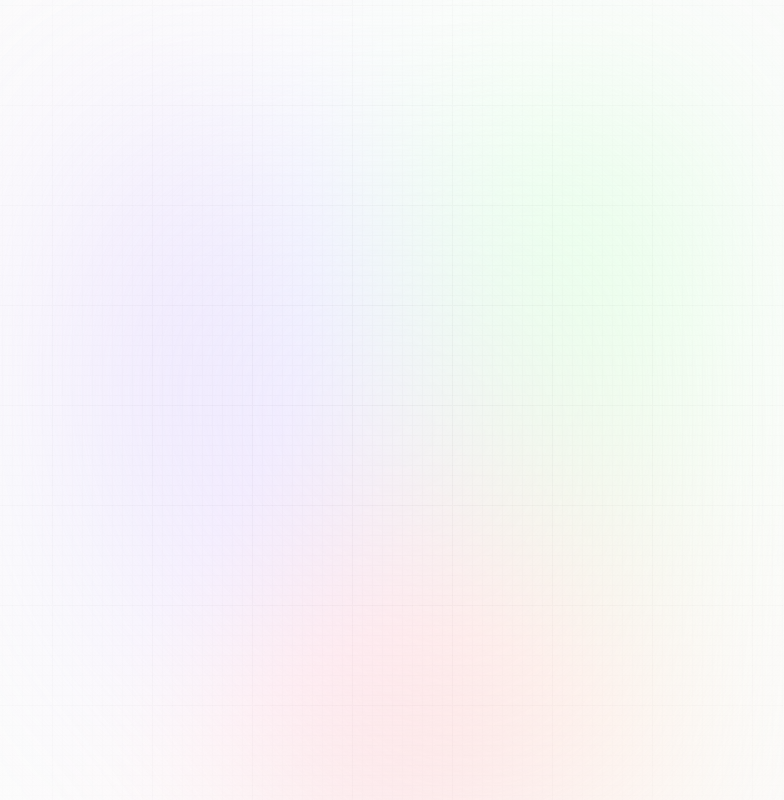
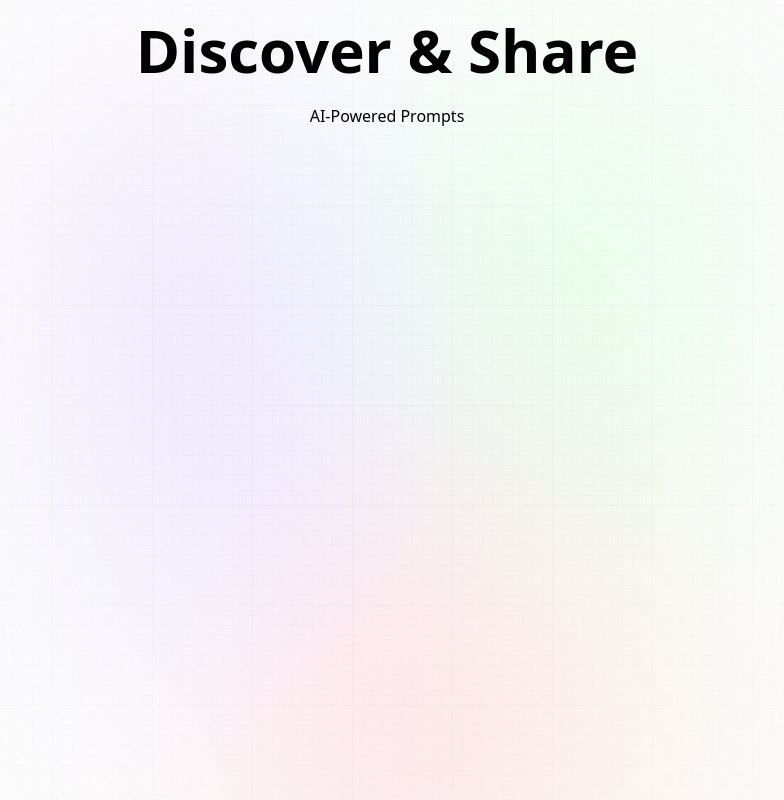
Before and after one commit to SadraKian/PromptLand, a Next.js app: page / in a window 1280 px wide. Shown: the whole page, without its empty margins (253-1037 px from the left). Built offline with nearby package versions, Linux system fonts and the light colour scheme.

Commit message:
modifying main page file

```diff
--- a/app/page.jsx
+++ b/app/page.jsx
@@ -1,5 +1,9 @@
 function Home() {
-  return <section className="w-full"></section>;
+  return <section className="w-full flex-center flex-col">
+    <h1 className="text-center head_text">Discover & Share</h1>
+    <br className="max-md:hidden" />
+    <span>AI-Powered Prompts</span>
+  </section>;
 }
 
 export default Home;
```
Also changed, not shown: 1 other file (tests, documents, lock files or other folders).
